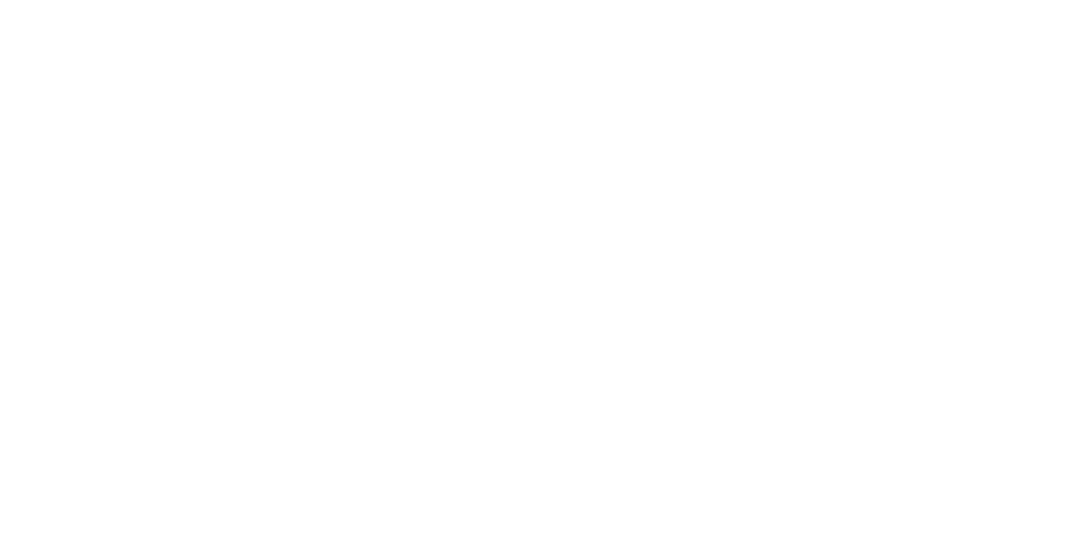
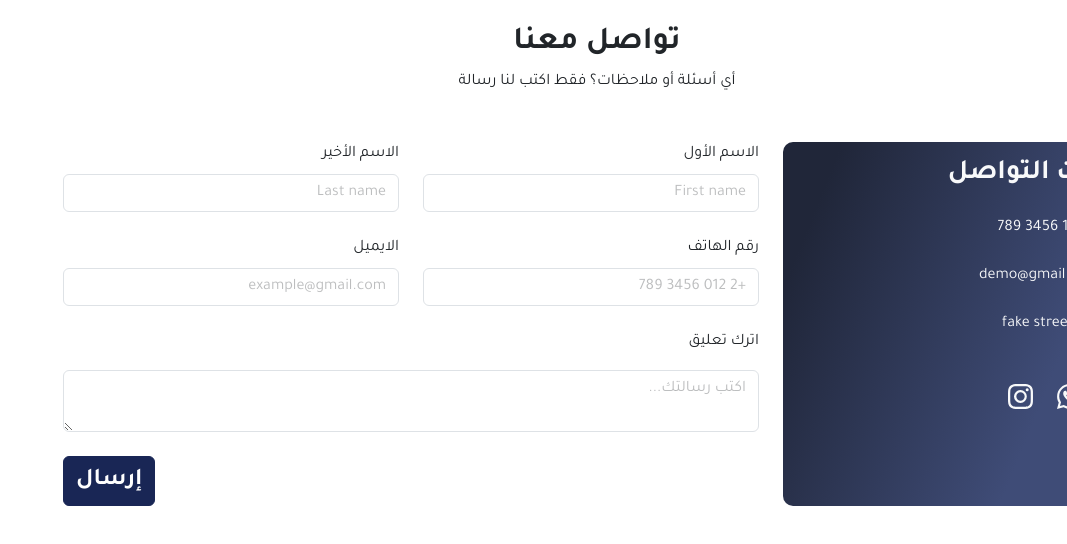
Before and after one commit to mohamed-elattar20/Craftopia, a React (Create React App) app: page / in a window 1280 px wide. Shown: the top 544 px of the page, without its empty margins (213-1280 px from the left). Built offline with nearby package versions, Linux system fonts and the light colour scheme.

Commit message:
Add-contactUs

```diff
--- a/package.json
+++ b/package.json
@@ -8,6 +8,7 @@
     "@fortawesome/free-regular-svg-icons": "^6.4.2",
     "@fortawesome/free-solid-svg-icons": "^6.4.2",
     "@fortawesome/react-fontawesome": "^0.2.0",
+    "@hookform/error-message": "^2.0.1",
     "@reduxjs/toolkit": "^1.9.7",
     "@testing-library/jest-dom": "^5.17.0",
     "@testing-library/react": "^13.4.0",
--- a/src/App.tsx
+++ b/src/App.tsx
@@ -1,5 +1,11 @@
+import ContactUs from "./components/ContactUs/ContactUs";
+
 function App() {
-  return <div className="App"></div>;
+  return (
+    <div>
+      <ContactUs />
+    </div>
+  );
 }
 
 export default App;
--- /dev/null
+++ b/src/components/ContactUs/ContactUs.css
@@ -0,0 +1,15 @@
+.contact-info {
+  background: linear-gradient(
+    112.1deg,
+    rgb(32, 38, 57) 11.4%,
+    rgb(63, 76, 119) 70.2%
+  );
+  border-radius: 10px;
+}
+input:focus,
+textarea:focus {
+  box-shadow: 3px 3px rgb(32, 38, 57) !important;
+}
+::placeholder {
+  opacity: 0.4 !important;
+}
--- /dev/null
+++ b/src/components/ContactUs/ContactUs.tsx
@@ -0,0 +1,44 @@
+import "./ContactUs.css";
+import Form from "./Form";
+import { Facebook } from "react-bootstrap-icons";
+import { Whatsapp } from "react-bootstrap-icons";
+import { Instagram } from "react-bootstrap-icons";
+import { TelephoneFill } from "react-bootstrap-icons";
+import { EnvelopeFill } from "react-bootstrap-icons";
+import { GeoAltFill } from "react-bootstrap-icons";
+
+const ContactUs = () => {
+  return (
+    <div className="container py-4">
+      <div className="text-center mb-5">
+        <h2 className="fw-bold">تواصل معنا</h2>
+        <p>أي أسئلة أو ملاحظات؟ فقط اكتب لنا رسالة</p>
+      </div>
+      <div className="row g-5 px-4">
+        <div className="col-12 col-md-4 contact-info text-light p-3 order-1 order-md-0 px-4">
+          <h3 className="mb-4 fs-3 fw-bold">بيانات التواصل</h3>
+          <div className="d-flex align-items-center mb-4">
+            <TelephoneFill />
+            <p className="mb-0 me-3">+1012 3456 789</p>
+          </div>
+          <div className="d-flex align-items-center mb-4">
+            <EnvelopeFill />
+            <p className="mb-0 me-3">demo@gmail.com</p>
+          </div>
+          <div className="d-flex align-items-center mb-5">
+            <GeoAltFill />
+            <p className="mb-0 me-3">132 fake street</p>
+          </div>
+          <div className="d-flex gap-4 align-items-center">
+            <Facebook size={25} />
+            <Whatsapp size={25} />
+            <Instagram size={25} />
+          </div>
+        </div>
+        <Form />
+      </div>
+    </div>
+  );
+};
+
+export default ContactUs;
--- /dev/null
+++ b/src/components/ContactUs/Form.tsx
@@ -0,0 +1,136 @@
+import "./ContactUs.css";
+import { useForm } from "react-hook-form";
+import { ErrorMessage } from "@hookform/error-message";
+
+const Form = () => {
+  const {
+    register,
+    handleSubmit,
+    formState: { errors },
+  } = useForm();
+  const submitControl = (data: any) => console.log(data);
+  return (
+    <div className="col-12 col-md-8">
+      <form onSubmit={handleSubmit(submitControl)}>
+        <div className="row mb-0 mb-md-4">
+          <div className="col-12 col-md-6">
+            <label htmlFor="firstname" className="mb-2">
+              الاسم الأول
+            </label>
+            <input
+              type="text"
+              className="form-control mb-2 mb-md-0 "
+              placeholder="First name"
+              id="firstname"
+              {...register("firstname", {
+                required: "برجاء ادخال الاسم الاول",
+                pattern: {
+                  value: /^[a-z]+$/i,
+                  message: "Please Enter a Valid Name",
+                },
+                minLength: {
+                  value: 3,
+                  message: "the name should be at least three characters",
+                },
+              })}
+            />
+            <small className="text-danger">
+              <ErrorMessage errors={errors} name="firstname" />
+            </small>
+          </div>
+          <div className="col-12 col-md-6">
+            <label htmlFor="lastname" className="mb-2">
+              الاسم الأخير
+            </label>
+            <input
+              type="text"
+              className="form-control mb-2 mb-md-0"
+              placeholder="Last name"
+              id="lastname"
+              {...register("lastname", {
+                required: "برجاء ادخال الاسم الاخير",
+                pattern: {
+                  value: /^[a-z ,.'-]+$/i,
+                  message: "Please Enter a Valid Name",
+                },
+                minLength: {
+                  value: 3,
+                  message: "the name should be at least three characters",
+                },
+              })}
+            />
+            <small className="text-danger">
+              <ErrorMessage errors={errors} name="lastname" />
+            </small>
+          </div>
+        </div>
+        <div className="row mb-0 mb-md-4">
+          <div className="col-12 col-md-6">
+            <label htmlFor="phonenumber" className="mb-2">
+              رقم الهاتف
+            </label>
+            <input
+              type="text"
+              className="form-control mb-2 mb-md-0"
+              placeholder="+2 012 3456 789"
+              {...register("phonenumber", {
+                required: "برجاء ادخال رقم الهاتف",
+                pattern: {
+                  value: /^01[0-2,5]{1}[0-9]{8}$/,
+                  message: "Please Enter a Valid Phone Number",
+                },
+              })}
+            />
+            <small className="text-danger">
+              <ErrorMessage errors={errors} name="phonenumber" />
+            </small>
+          </div>
+          <div className="col-12 col-md-6">
+            <label htmlFor="email" className="mb-2">
+              الايميل
+            </label>
+            <input
+              type="text"
+              className="form-control mb-2 mb-md-0"
+              placeholder="example@gmail.com"
+              id="email"
+              {...register("email", {
+                required: "برجاء ادخال الايميل",
+                pattern: {
+                  value: /^[\w-.]+@([\w-]+\.)+[\w-]{2,4}$/g,
+                  message: "Please Enter a Valid Email",
+                },
+              })}
+            />
+            <small className="text-danger">
+              <ErrorMessage errors={errors} name="email" />
+            </small>
+          </div>
+        </div>
+        <div className="row">
+          <div className="col-12">
+            <label htmlFor="message" className="mb-3">
+              اترك تعليق
+            </label>
+            <textarea
+              className="form-control mb-4"
+              placeholder="اكتب رسالتك..."
+              id="message"
+              {...register("message", { required: "من فضلك اترك رسالتك" })}
+            ></textarea>
+            <small className="text-danger">
+              <ErrorMessage errors={errors} name="message" />
+            </small>
+          </div>
+        </div>
+        <div className="d-flex justify-content-end">
+          <button type="submit" className="btn btn-primary fw-bold fs-4">
+            إرسال
+          </button>
+        </div>
+      </form>
+    </div>
+  );
+};
+
+export default Form;
```
Also changed, not shown: 1 other file (tests, documents, lock files or other folders).
